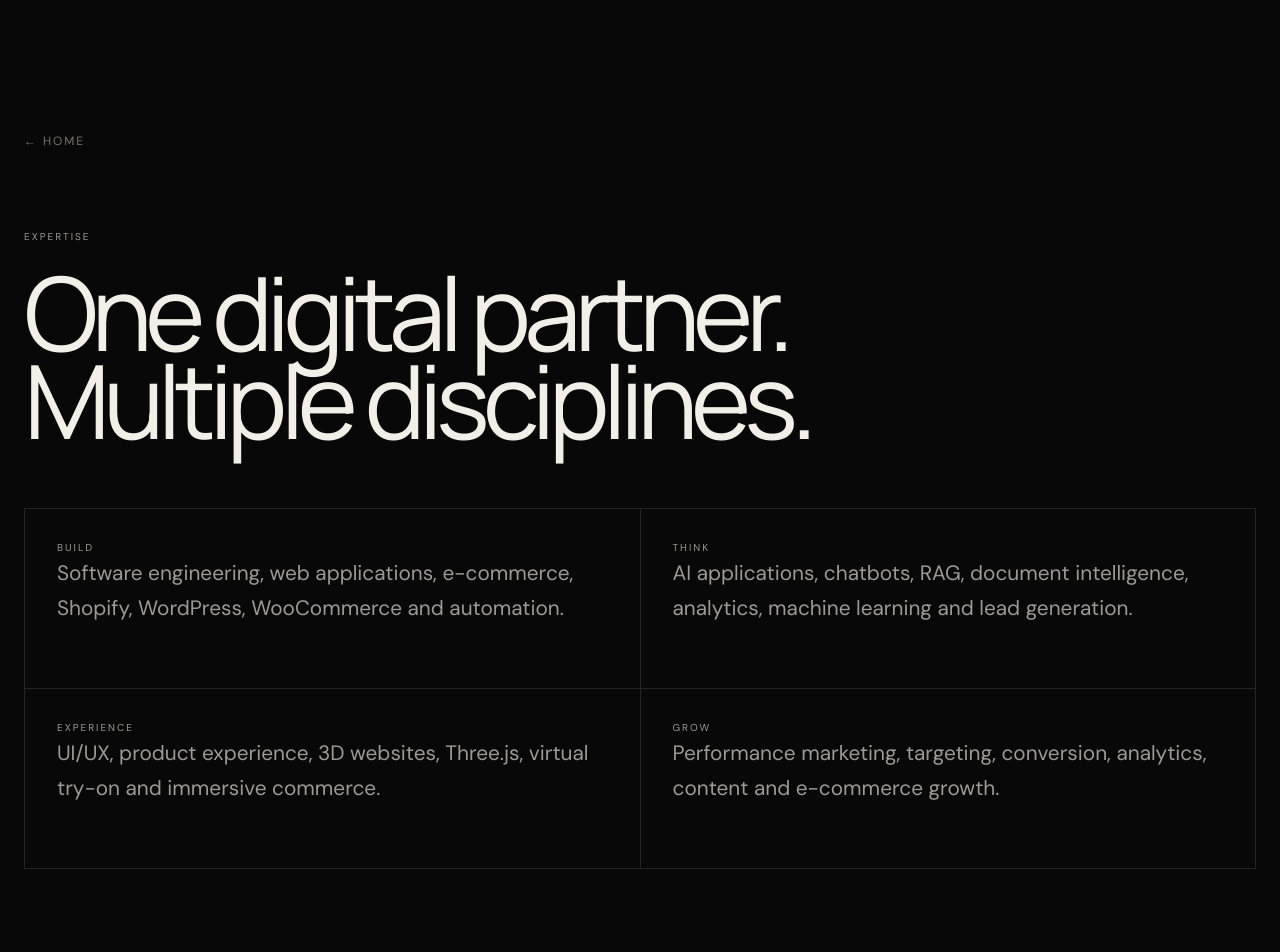
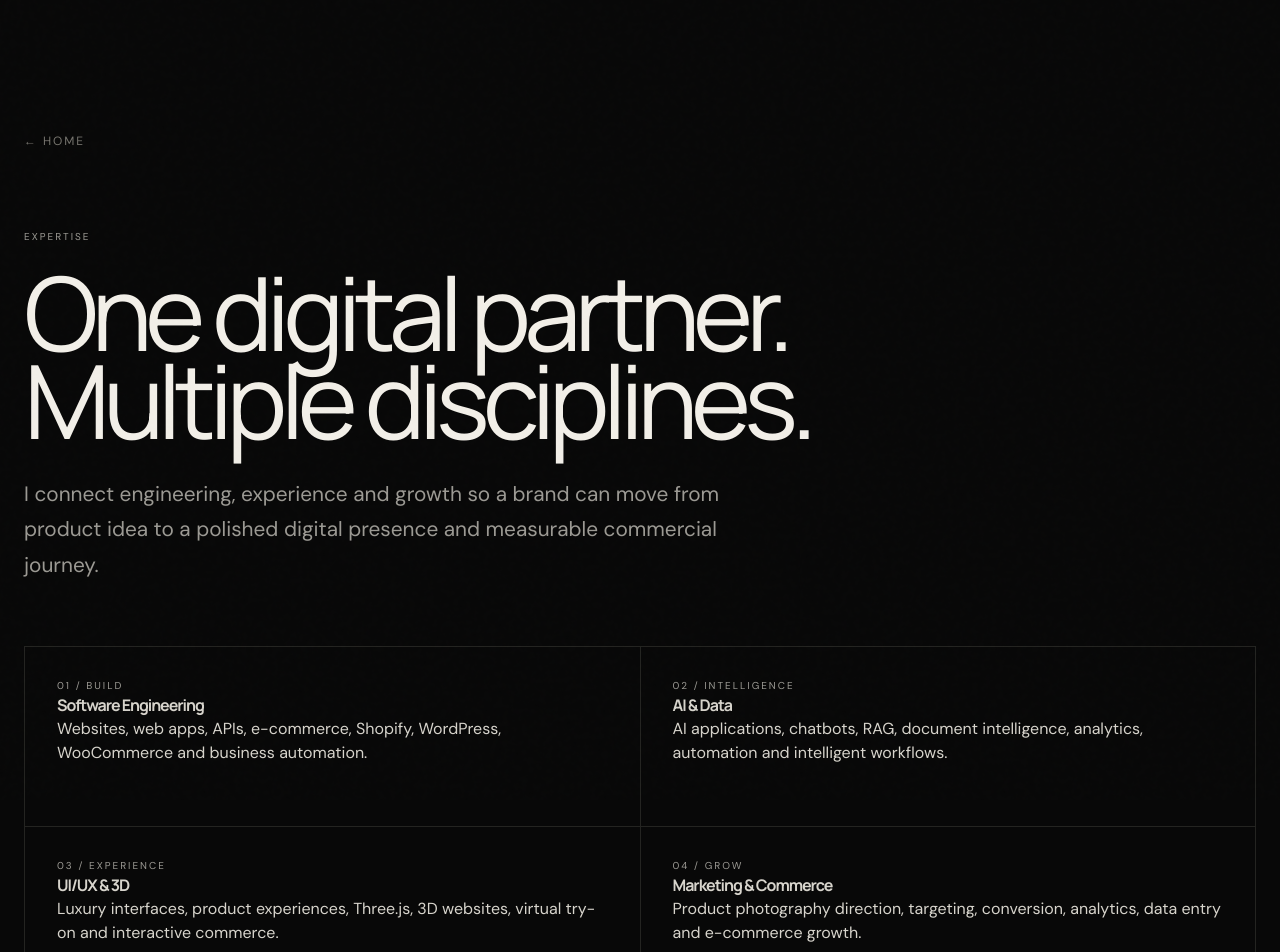
Before and after one commit to AhmedMohy99/ahmed-mohy-portfolio, a Next.js app: page /expertise in a window 1280 px wide. Shown: the top 952 px of the page. Built offline with nearby package versions, Linux system fonts and the light colour scheme; a web font is replaced by a local one.

Commit message:
feat: make expertise page use the real service catalog

```diff
--- a/app/expertise/page.tsx
+++ b/app/expertise/page.tsx
@@ -1,12 +1,28 @@
-export const metadata = { title: 'Expertise' };
+import type { Metadata } from 'next';
+import { services } from '@/data/projects';
 
-const areas = [
-  ['BUILD', 'Software engineering, web applications, e-commerce, Shopify, WordPress, WooCommerce and automation.'],
-  ['THINK', 'AI applications, chatbots, RAG, document intelligence, analytics, machine learning and lead generation.'],
-  ['EXPERIENCE', 'UI/UX, product experience, 3D websites, Three.js, virtual try-on and immersive commerce.'],
-  ['GROW', 'Performance marketing, targeting, conversion, analytics, content and e-commerce growth.'],
-];
+export const metadata: Metadata = {
+  title: 'Expertise',
+  description: 'Software engineering, AI, UI/UX, 3D, e-commerce and growth services by Ahmed Mohyeldin.',
+};
 
 export default function ExpertisePage() {
-  return <main className="page-shell"><a className="back-link" href="/">← Home</a><p className="eyebrow">EXPERTISE</p><h1>One digital partner. Multiple disciplines.</h1><div className="simple-grid">{areas.map(([title, text]) => <article key={title}><p className="eyebrow">{title}</p><p className="lead">{text}</p></article>)}</div></main>;
+  return (
+    <main className="grain page-shell">
+      <a className="back-link" href="/">← Home</a>
+      <p className="eyebrow">EXPERTISE</p>
+      <h1>One digital partner. Multiple disciplines.</h1>
+      <p className="lead">I connect engineering, experience and growth so a brand can move from product idea to a polished digital presence and measurable commercial journey.</p>
+      <div className="simple-grid">
+        {services.map((service) => (
+          <article key={service.number}>
+            <p className="eyebrow">{service.number} / {service.label}</p>
+            <h2 className="display">{service.title}</h2>
+            <p>{service.text}</p>
+          </article>
+        ))}
+      </div>
+      <div className="mt-12"><a className="primary-button" href="/#contact">Start a project ↗</a></div>
+    </main>
+  );
 }
```
